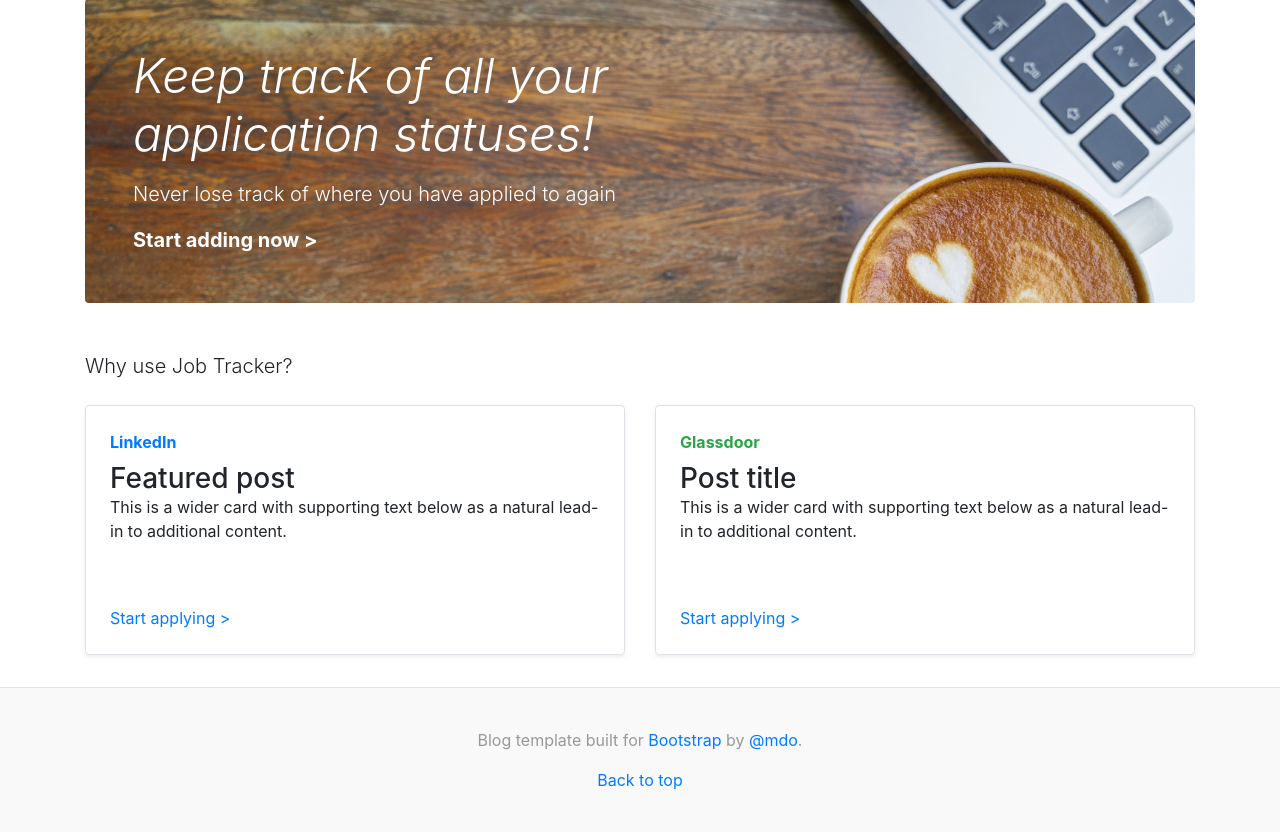
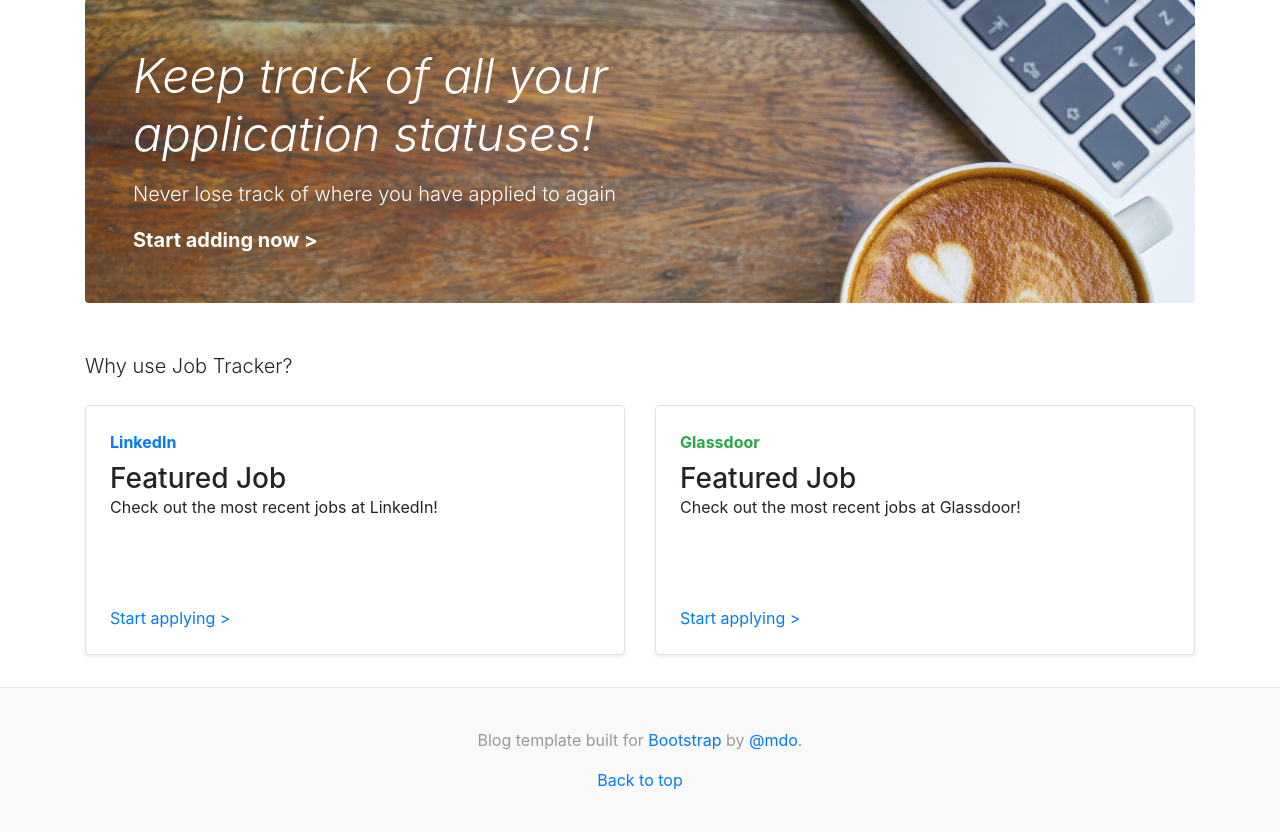
Before and after one commit to leungtw/hackcu_vi, a Flask app: page / in a window 1280 px wide. Shown: the part 80-912 px from the top of the page. Run offline with Flask 2, Linux system fonts and the light colour scheme; some libraries are stand-ins or nearby versions.

Commit message:
visualization

```diff
--- a/templates/index.html
+++ b/templates/index.html
@@ -60,9 +60,9 @@
           <div class="row no-gutters border rounded overflow-hidden flex-md-row mb-4 shadow-sm h-md-250 position-relative">
             <div class="col p-4 d-flex flex-column position-static">
               <strong class="d-inline-block mb-2 text-primary">LinkedIn</strong>
-              <h3 class="mb-0">Featured post</h3>
-              <p class="card-text mb-auto">This is a wider card with supporting text below as a natural lead-in to additional content.</p>
-              <a href="/data" class="stretched-link">Start applying ></a>
+              <h3 class="mb-0">Featured Job</h3>
+              <p class="card-text mb-auto">Check out the most recent jobs at LinkedIn!</p>
+              <a href="https://www.linkedin.com/feed/" class="stretched-link">Start applying ></a>
             </div>
           </div>
         </div>
@@ -71,9 +71,9 @@
           <div class="row no-gutters border rounded overflow-hidden flex-md-row mb-4 shadow-sm h-md-250 position-relative">
             <div class="col p-4 d-flex flex-column position-static">
               <strong class="d-inline-block mb-2 text-success">Glassdoor</strong>
-              <h3 class="mb-0">Post title</h3>
-              <p class="mb-auto">This is a wider card with supporting text below as a natural lead-in to additional content.</p>
-              <a href="#" class="stretched-link">Start applying ></a>
+              <h3 class="mb-0">Featured Job</h3>
+              <p class="mb-auto">Check out the most recent jobs at Glassdoor!</p>
+              <a href="https://www.glassdoor.com/index.htm" class="stretched-link">Start applying ></a>
             </div>
           </div>
         </div>
```
Also changed, not shown: templates/analytics.html (+12 -7 lines).
